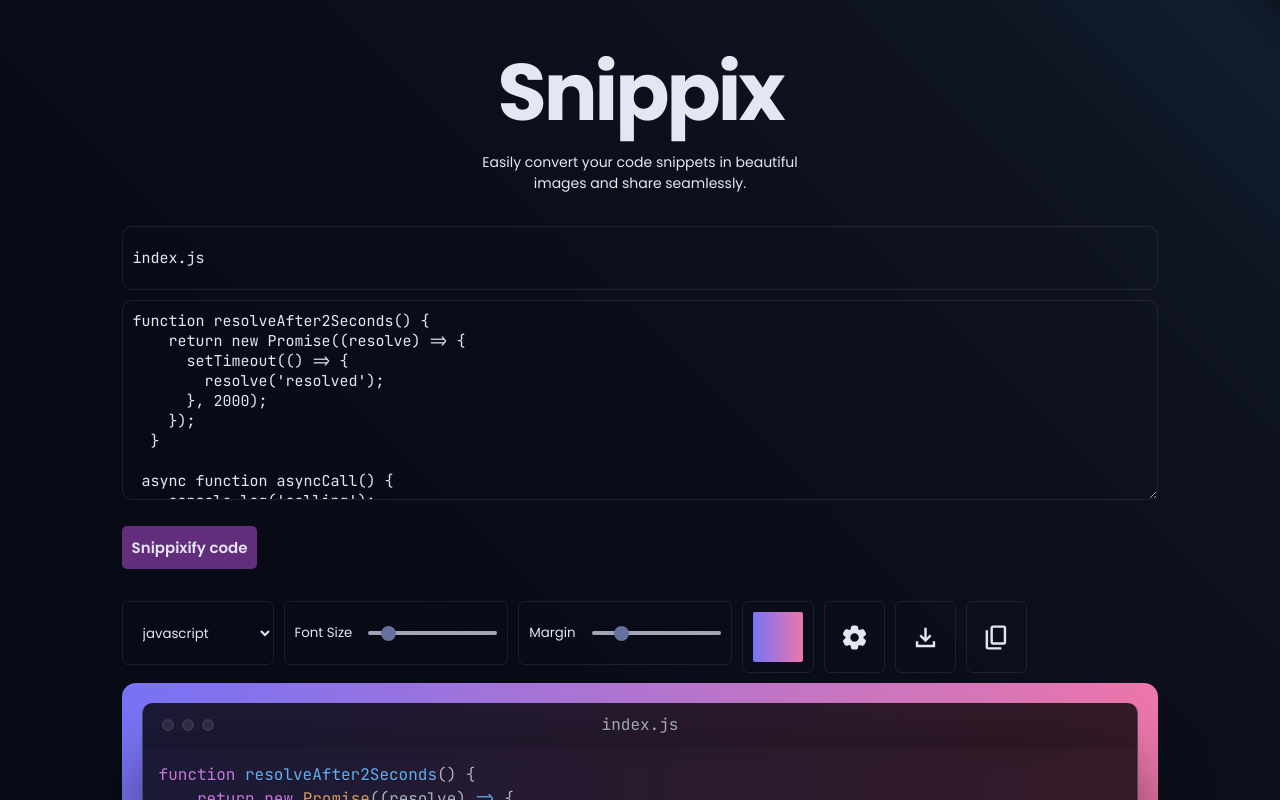
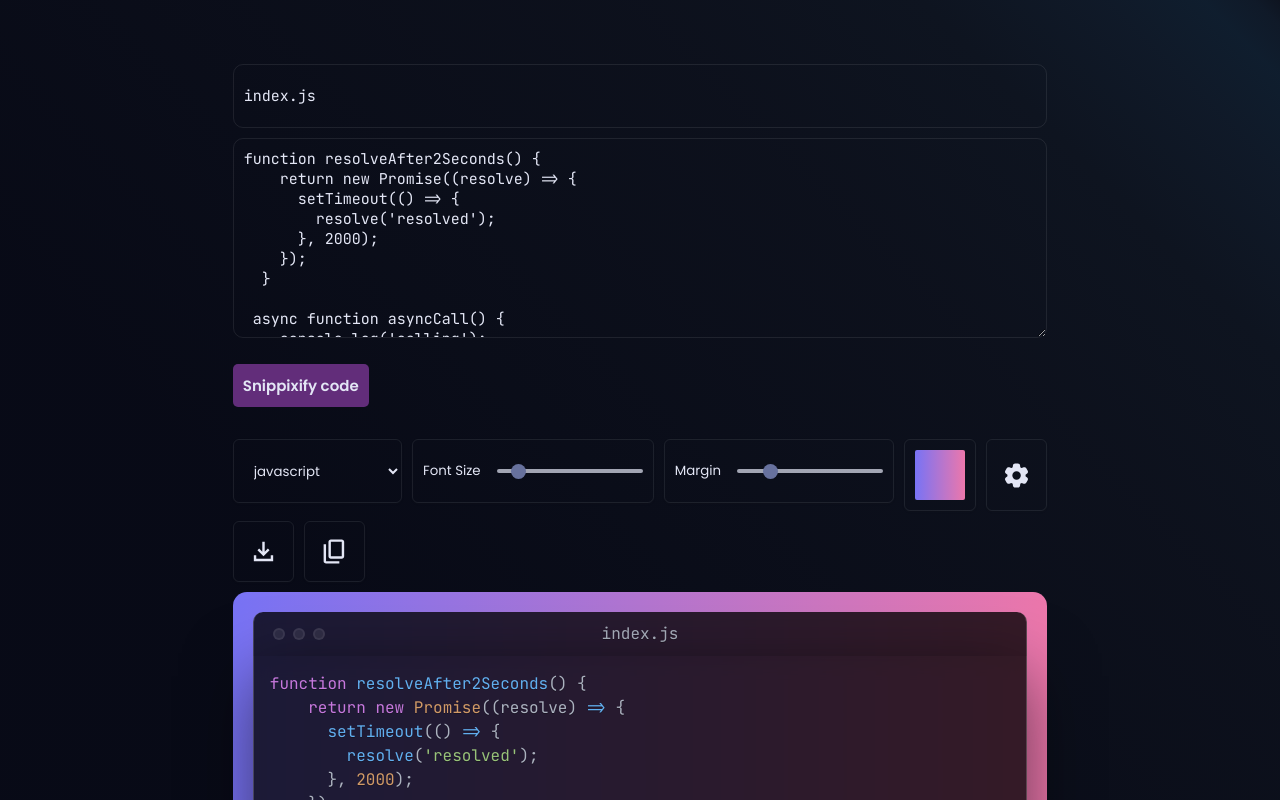
Before and after one commit to preetsuthar17/SnippiX, a Next.js app: page / in a window 1280 px wide. Shown: the top 800 px of the page. Built offline with nearby package versions, Linux system fonts and the light colour scheme.

Commit message:
Refactor Showcase component to remove redundant code and improve code organization

```diff
--- a/src/components/Showcase.js
+++ b/src/components/Showcase.js
@@ -11,14 +11,6 @@ export const Showcase = () => {
   return (
     <>
       <main className="showcase">
-        <div className="showcase-headings">
-          <h1>Snippix</h1>
-          <p>
-            Easily convert your code snippets in beautiful images and share
-            seamlessly.
-          </p>
-        </div>
-      </main>
         <section className="showcase-code-input-section">
           <CodeEditor
             onCodeSubmit={(inputCode, inputFileName) => {
@@ -28,6 +20,7 @@ export const Showcase = () => {
           />{" "}
           {code && <CodeImage code={code} fileName={fileName} />}{" "}
         </section>
+      </main>
     </>
   );
 };
```
Lines whose indentation alone changed are shown as unchanged.
